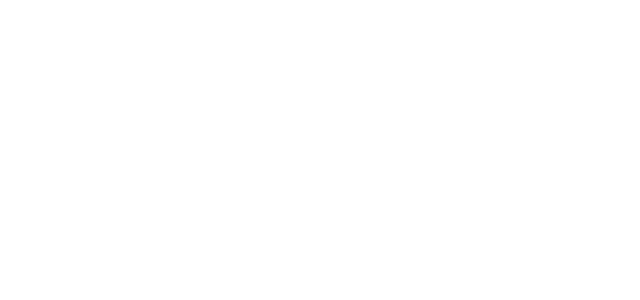
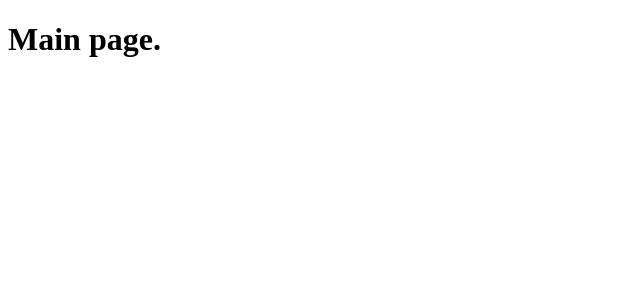
Before and after one commit to 535704264/classical-app, a Vue app: page / in a window 1280 px wide. Shown: the top 300 px of the page, without its empty margins (0-640 px from the left). Built offline with nearby package versions, Linux system fonts and the light colour scheme.

Commit message:
add 子路由（嵌套页面切换，主页面不变）

```diff
--- /dev/null
+++ b/src/views/Main.vue
@@ -0,0 +1,20 @@
+<template>
+  <div>
+    <h1>
+      Main page.
+    </h1>
+    <!-- 子路由出口-->
+    <router-view></router-view>
+  </div>
+
+</template>
+<script>
+export default {
+  data () {
+    return {}
+  }
+}
+</script>
+<style>
+
+</style>
```
Also changed, not shown: src/router/index.js (+12 -2 lines).
